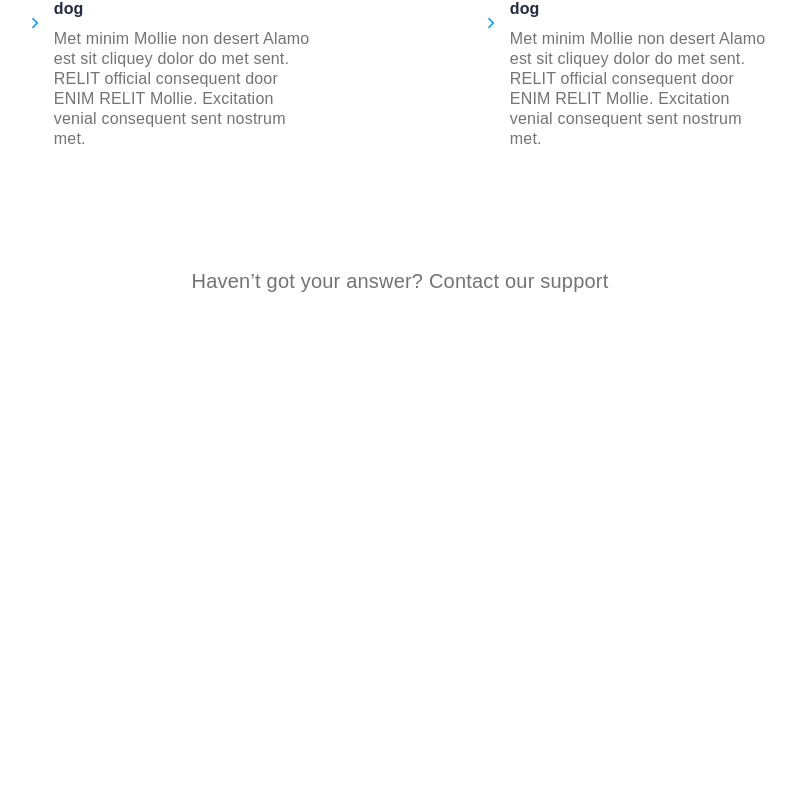
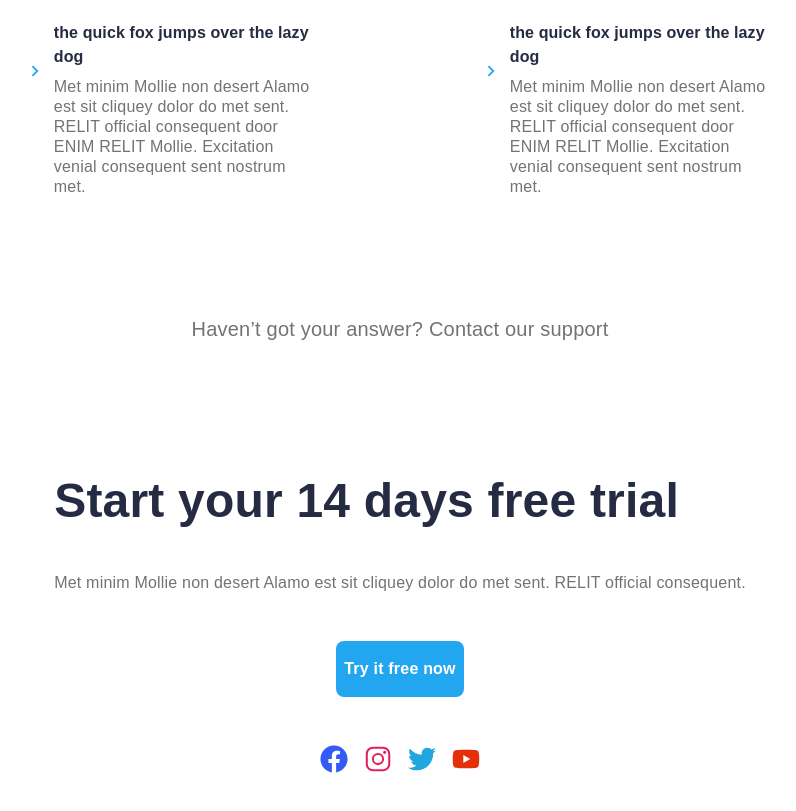
Before and after one commit to MuhammedZeki/D-nemProjesi-ecommers, a React (Vite) app: page /pricing in a window 1280 px wide. Shown: the part 2633-3444 px from the top of the page, without its empty margins (240-1036 px from the left). Before the commit the page ends 3014 px from the top, so only its background shows below. Built offline with nearby package versions, Linux system fonts and the light colour scheme.

Commit message:
PricingCallAction components is done

```diff
--- /dev/null
+++ b/src/components/pricing/PricingCallAction.jsx
@@ -0,0 +1,34 @@
+import { FaFacebook, FaTwitter, FaYoutube } from "react-icons/fa";
+import { IoLogoInstagram } from "react-icons/io5";
+
+const PricingCallAction = () => {
+  return (
+    <div className="flex items-center justify-center my-10">
+      <div className="font-montserrat flex flex-col gap-12 px-10 lg:px-0">
+        <h2 className="font-bold text-center lg:text-start text-5xl leading-12 tracking-[0.2px] text-[#252B42]">
+          Start your 14 days free trial
+        </h2>
+        <h6 className="font-medium text-center lg:text-start leading-5 tracking-[0.2px] text-[#737373]">
+          Met minim Mollie non desert Alamo est sit cliquey dolor do met sent.
+          RELIT official consequent.
+        </h6>
+        <div className="flex items-center justify-center">
+          <button
+            className="font-bold leading-6 tracking-[0.2px] text-white bg-[#23A6F0]
+           rounded-lg px-2 py-4"
+          >
+            Try it free now
+          </button>
+        </div>
+        <div className="flex items-center justify-center gap-4 my-6 lg:my-0">
+          <FaFacebook className="w-7 h-7 text-[#335BF5]" />
+          <IoLogoInstagram className="w-7 h-7 text-[#E51F5A]" />
+          <FaTwitter className="w-7 h-7 text-[#21A6DF]" />
+          <FaYoutube className="w-7 h-7 text-[#E42F08]" />
+        </div>
+      </div>
+    </div>
+  );
+};
+
+export default PricingCallAction;
--- a/src/components/pricing/PricingDescription.jsx
+++ b/src/components/pricing/PricingDescription.jsx
@@ -1,7 +1,7 @@
 import { MdKeyboardArrowRight } from "react-icons/md";
 const PricingDescription = () => {
   return (
-    <div className="flex flex-col items-center justify-center w-full px-10 lg:w-[75%] my-8 mx-auto py-8 font-montserrat">
+    <div className="flex flex-col items-center justify-center w-full px-10 lg:w-[75%] my-20 mx-auto py-8 font-montserrat">
       <div className="flex flex-col gap-16">
         <div className="flex flex-col items-center justify-center gap-2">
           <h2 className="font-bold text-4xl leading-12 tracking-[0.2px] text-[#252B42]">
--- a/src/pages/Pricing.jsx
+++ b/src/pages/Pricing.jsx
@@ -3,6 +3,7 @@ import PricingCards from "../components/pricing/PricingCards";
 import PricingHeader from "../components/pricing/PricingHeader";
 import Sponsorship from "./home/Sponsorship";
 import PricingDescription from "./../components/pricing/PricingDescription";
+import PricingCallAction from "../components/pricing/PricingCallAction";
 
 const Pricing = () => {
   return (
@@ -12,6 +13,7 @@ const Pricing = () => {
       <PricingCards />
       <Sponsorship />
       <PricingDescription />
+      <PricingCallAction />
     </div>
   );
 };
```
